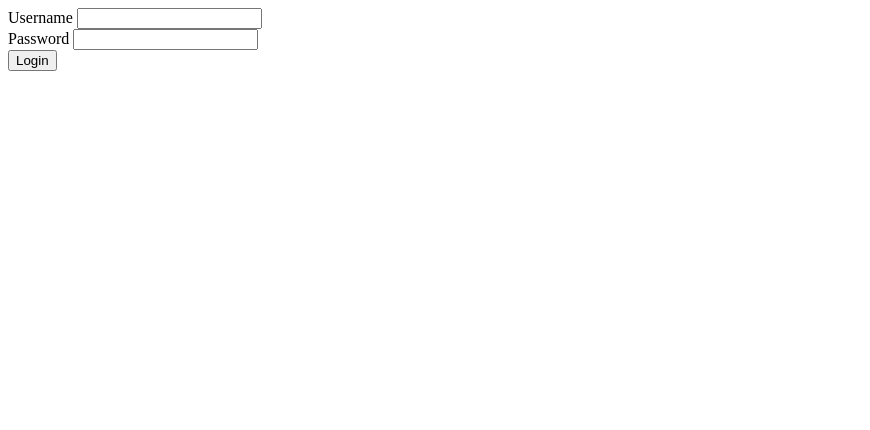
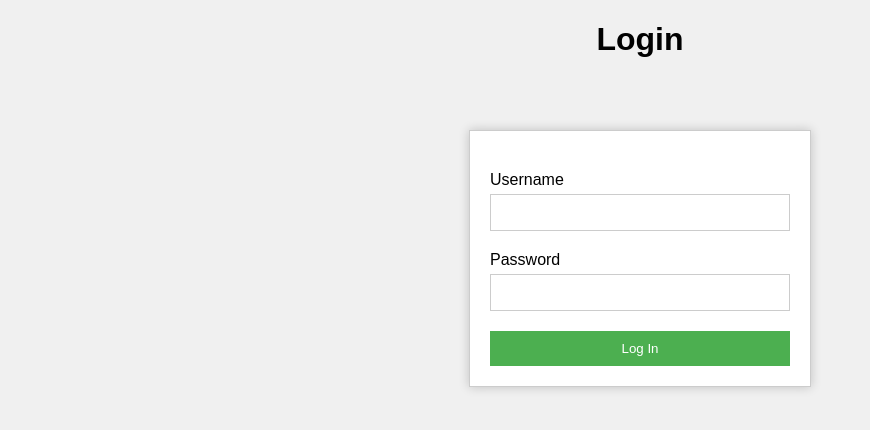
Before and after one commit to Udayskn/ASSES, a Django app: template Asses/AUTHENTICATION/templates/AUTHENTICATION/login.html in a window 1280 px wide. Shown: the top 430 px of the page, without its empty margins (0-870 px from the left). Run offline with Django 5.2, Linux system fonts and the light colour scheme; the template is opened without the code that fills it, so the values that code supplies are empty.

Commit message:
Added FrontEnd to AUTHENTICATION App designed by ParthVarma(Previous Commit Was Not Intended)

```diff
--- a/Asses/AUTHENTICATION/templates/AUTHENTICATION/login.html
+++ b/Asses/AUTHENTICATION/templates/AUTHENTICATION/login.html
@@ -3,10 +3,71 @@
 <head>
     <meta charset="UTF-8">
     <meta name="viewport" content="width=device-width, initial-scale=1.0">
+    <link rel = 'stylesheet' href='styles.css'>
+    <style>
+        body {
+            font-family: Arial, sans-serif;
+            margin: 0;
+            padding: 0;
+            background-color: #f0f0f0;
+        }
+
+        .container {
+            display: flex;
+            justify-content: center;
+            align-items: center;
+            {% comment %} height: 100vh; {% endcomment %}
+        }
+        #form {
+            width: 300px;
+            margin: 50px auto;
+            padding: 20px;
+            background-color: #fff;
+            border: 1px solid #ccc;
+            box-shadow: 0px 0px 10px 0px rgba(0,0,0,0.2);
+        }
+
+        #form h1 {
+            text-align: center;
+            margin-top: 0;
+        }
+
+        #form label {
+            display: block;
+            margin-top: 20px;
+        }
+
+        #form input[type="text"],
+        #form input[type="password"] {
+            width: 100%;
+            padding: 10px;
+            margin-top: 5px;
+            border: 1px solid #ccc;
+            box-sizing: border-box;
+        }
+
+        #form button[type="submit"] {
+            width: 100%;
+            padding: 10px;
+            margin-top: 20px;
+            background-color: #4CAF50;
+            color: white;
+            border: none;
+            cursor: pointer;
+        }
+
+        #form button[type="submit"]:hover {
+            background-color: #45a049;
+        }
+    </style>
     <title>Login</title>
 </head>
 <body>
-    <form action="" method="POST" >
+    <div class = 'container'>
+        <h1>Login</h1>
+    </div>
+
+    <form id = 'form' action="" method="POST" >
         {% csrf_token %}
         <div>
             <label for="username">Username</label>
@@ -17,8 +78,7 @@
             <input type="password" name="password" id="password">
         </div>
         <div>
-            <label for="button"></label>
-            <input type="submit" name="" id="button" value = 'Login'>
+            <button type="submit">Log In</button>
         </div>
     </form>
 </body>
--- /dev/null
+++ b/Asses/AUTHENTICATION/templates/AUTHENTICATION/styles.css
@@ -0,0 +1,48 @@
+body {
+    font-family: Arial, sans-serif;
+    margin: 0;
+    padding: 0;
+    background-color: #f0f0f0;
+}
+
+#form {
+    width: 300px;
+    margin: 50px auto;
+    padding: 20px;
+    background-color: #fff;
+    border: 1px solid #ccc;
+    box-shadow: 0px 0px 10px 0px rgba(0,0,0,0.2);
+}
+
+#form h1 {
+    text-align: center;
+    margin-top: 0;
+}
+
+#form label {
+    display: block;
+    margin-top: 20px;
+}
+
+#form input[type="text"],
+#form input[type="password"] {
+    width: 100%;
+    padding: 10px;
+    margin-top: 5px;
+    border: 1px solid #ccc;
+    box-sizing: border-box;
+}
+
+#form button[type="submit"] {
+    width: 100%;
+    padding: 10px;
+    margin-top: 20px;
+    background-color: #4CAF50;
+    color: white;
+    border: none;
+    cursor: pointer;
+}
+
+#form button[type="submit"]:hover {
+    background-color: #45a049;
+}
--- a/Asses/AUTHENTICATION/views.py
+++ b/Asses/AUTHENTICATION/views.py
@@ -15,8 +15,8 @@ def login_func(request):
             print('A login occured')
             logout(request)
             login(request,u)
-            '''CHANGE HERE IF YOU WANT TO REDIRECT TO HOME'''
-            return HttpResponse('Successfully logged in!')
+            # '''CHANGE HERE IF YOU WANT TO REDIRECT TO HOME'''
+            return redirect('HOME:home')
         else:
             print("Failed Login")
             redirect('AUTHENTICATION:login') # 'APPNAME:URLNAME'
```
Also changed, not shown: Asses/AUTHENTICATION/templates/AUTHENTICATION/signin.html (+60 -2 lines), Asses/db.sqlite3.
